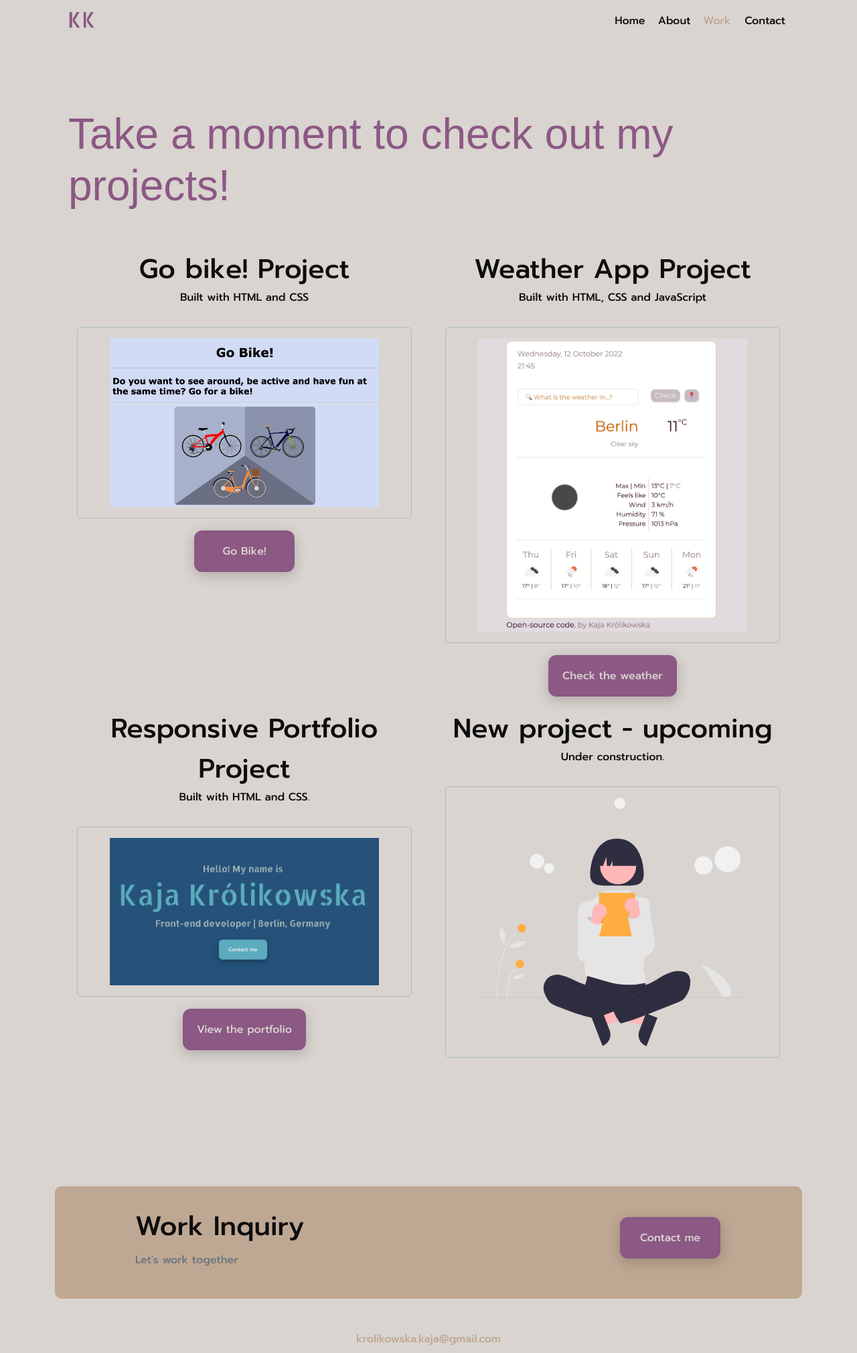
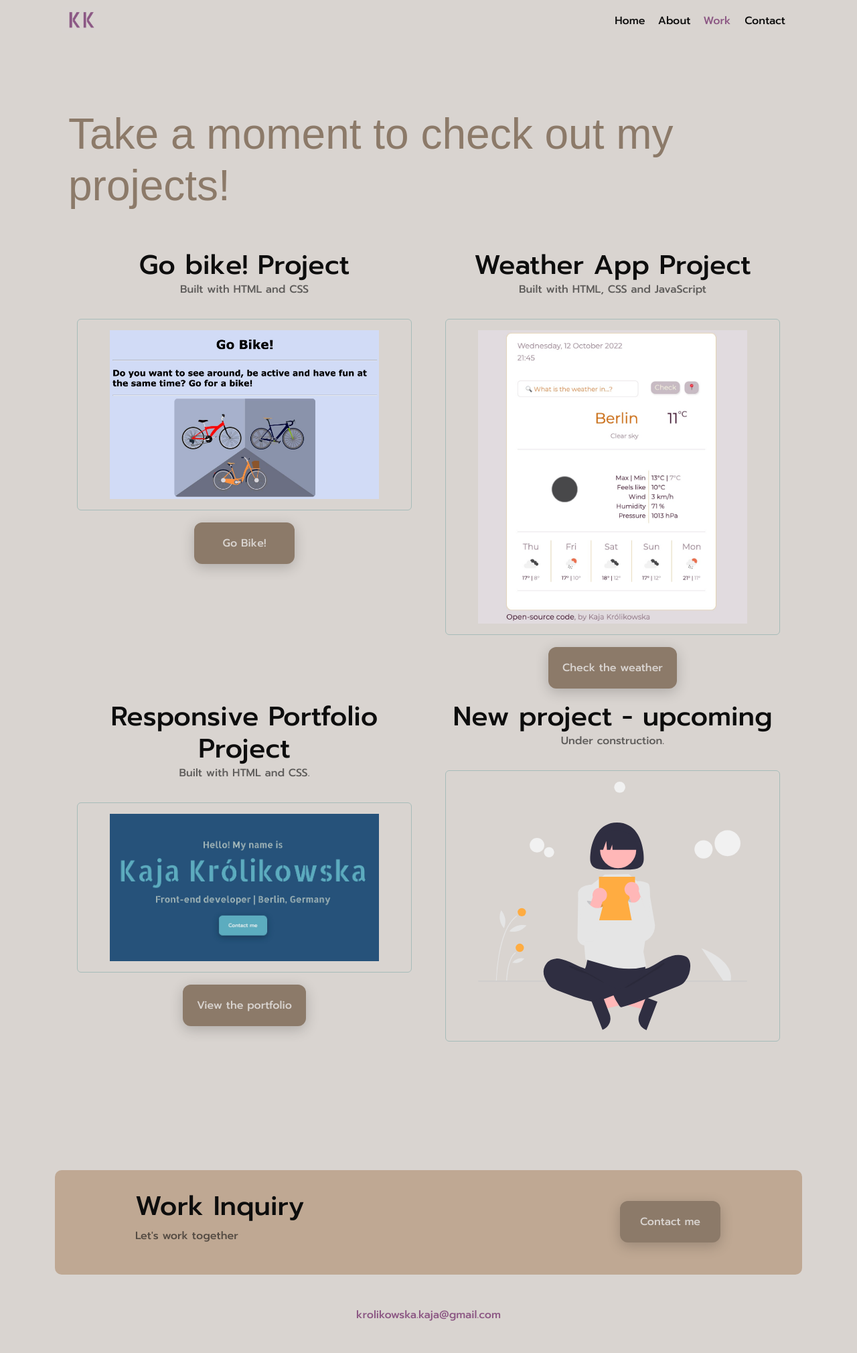
Before and after one commit to kajakrolikowska/responsive-portfolio, a plain HTML site: page projects.html in a window 1280 px wide. Shown: the top 2020 px of the page at 67% size. Drawn offline with nearby package versions, Linux system fonts and the light colour scheme; a web font is replaced by a local one.

Commit message:
CSS update.

```diff
--- a/projects.html
+++ b/projects.html
@@ -118,7 +118,7 @@
         <div class="contact-box justify-content-between mb-5 d-none d-md-flex">
           <div>
             <h4>Work Inquiry</h4>
-            <p class="text-muted">Let's work together</p>
+            <p>Let's work together</p>
           </div>
           <div>
             <a href="/contact.html" class="btn btn-branding mt-3">Contact me</a>
--- a/src/style.css
+++ b/src/style.css
@@ -2,9 +2,10 @@
   --heading-font: "Allerta Stencil", sans-serif;
   --content-font: "Prompt", sans-serif;
   --background-color: #d9d4d0;
-  --primary-color: #8c5884;
+  --primary-color: #8c7a69;
   --secondary-color: #bfa893;
   --content-color: #0d0d0d;
+  --active-color: #8c5884;
   --btn-text-color: #d9d4d0;
   --box-shadow: 0 5px 20px rgba(0, 0, 0, 0.2);
 }
@@ -12,39 +13,46 @@
 body {
   background-color: var(--background-color);
   max-width: 1920px;
-  color: var(--content-color);
 }
 
 h1 {
   font-family: var(--heading-font);
   font-weight: 500;
   color: var(--primary-color);
+  font-size: 90px;
 }
 
-p,
+h2 {
+  font-family: var(--content-font);
+  color: var(--primary-color);
+  line-height: 1.5;
+  font-size: 40px;
+}
+
 h2,
+h3 {
+  text-align: center;
+  margin-top: 20px;
+  color: var(--content-color);
+}
+h4 {
+  font-size: 40px;
+  color: var(--content-color);
+  font-family: var(--content-font);
+}
+
+p {
+  font-family: var(--content-font);
+  color: #0d0d0d99;
+  line-height: 1.5;
+}
+
 h3,
-h4,
 h5,
 h6 {
   font-family: var(--content-font);
   color: var(--content-color);
   line-height: 1.5;
-}
-
-h1 {
-  font-size: 90px;
-}
-h2 {
-  font-size: 40px;
-}
-h2,
-h3 {
-  text-align: center;
-  margin-top: 20px;
-}
-h4 {
-  font-size: 40px;
 }
 
 nav {
@@ -72,7 +80,7 @@ nav a {
 }
 nav a:hover,
 nav li.active a {
-  color: var(--secondary-color);
+  color: var(--active-color);
 }
 
 footer {
@@ -86,13 +94,13 @@ footer .contact-box {
 }
 footer .mailto {
   text-decoration: none;
-  color: var(--secondary-color);
+  color: var(--active-color);
   font-size: 20px;
 }
 
 footer a {
   text-decoration: none;
-  color: var(--secondary-color);
+  color: var(--active-color);
 }
 
 footer a:hover {
@@ -101,8 +109,8 @@ footer a:hover {
 
 footer .social-links a {
   margin: 0 20px;
-  color: var(--secondary-color);
-  background: var(--content-color);
+  color: var(--background-color);
+  background: var(--primary-color);
   padding: 10px 14px;
   border-radius: 50%;
   font-size: 18px;
@@ -110,13 +118,17 @@ footer .social-links a {
 }
 
 footer .social-links a:hover {
-  color: var(--content-color);
+  color: var(--active-color);
   background-color: var(--secondary-color);
 }
 
 a {
   text-decoration: none;
-  color: var(--secondary-color);
+  color: var(--active-color);
+}
+
+a:hover {
+  color: var(--primary-color);
 }
 
 .logo {
@@ -151,7 +163,8 @@ a {
 }
 
 .btn-branding:hover {
-  background: var(--primary-color);
+  background: var(--active-color);
+  color: var(--btn-text-color);
 }
 
 .border-light {
```
Also changed, not shown: about.html (+1 -1 lines), contact.html (+1 -0 lines), index.html (+1 -1 lines).
